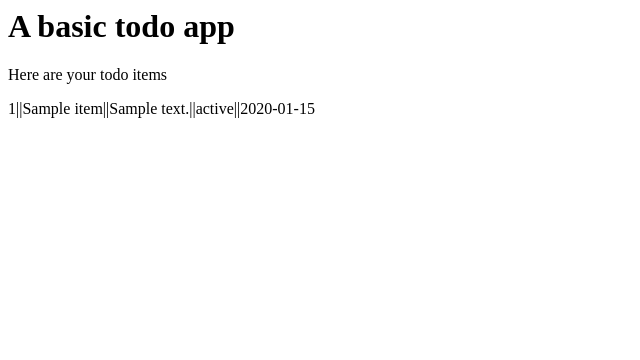
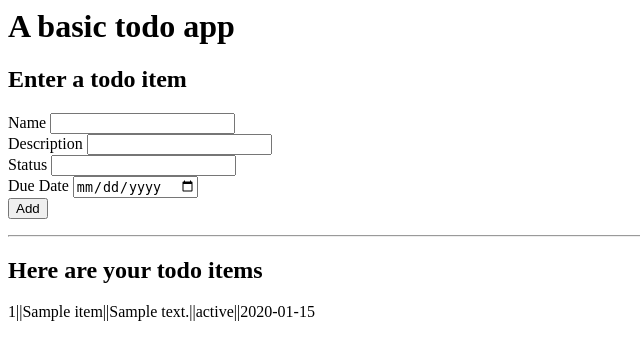
Before and after one commit to wj-mk/todo-app, a Flask app: page / in a window 1280 px wide. Shown: the top 360 px of the page, without its empty margins (0-640 px from the left). Run offline with Flask 2, Linux system fonts and the light colour scheme; tables that the repository leaves empty hold one stand-in row (values such as "Sample post").

Commit message:
modified home.html to display form, and improve look

```diff
--- a/application/templates/home.html
+++ b/application/templates/home.html
@@ -1,7 +1,23 @@
 {% extends 'layout.html' %}
 {% block body %}
-<p>Here are your todo items</p>
-{% for item in items %}
-<p>{{item}}</p>
-{% endfor %}
+    <h2>Enter a todo item</h2>
+    <div class='form'>
+        <form method='POST' action=''>
+            {{ form.hidden_tag() }}
+            {{ form.item_name.label }} {{ form.item_name }}
+            <br>
+            {{ form.item_desc.label }} {{ form.item_desc }}
+            <br>
+            {{ form.item_stat.label }} {{ form.item_stat }}
+            <br>
+            {{ form.item_date.label }} {{ form.item_date }}
+            <br>
+            {{ form.submit }}
+        </form>
+    </div>
+    <hr>
+    <h2>Here are your todo items</h2>
+    {% for item in items %}
+        <p>{{item}}</p>
+    {% endfor %}
 {% endblock body %}
```
